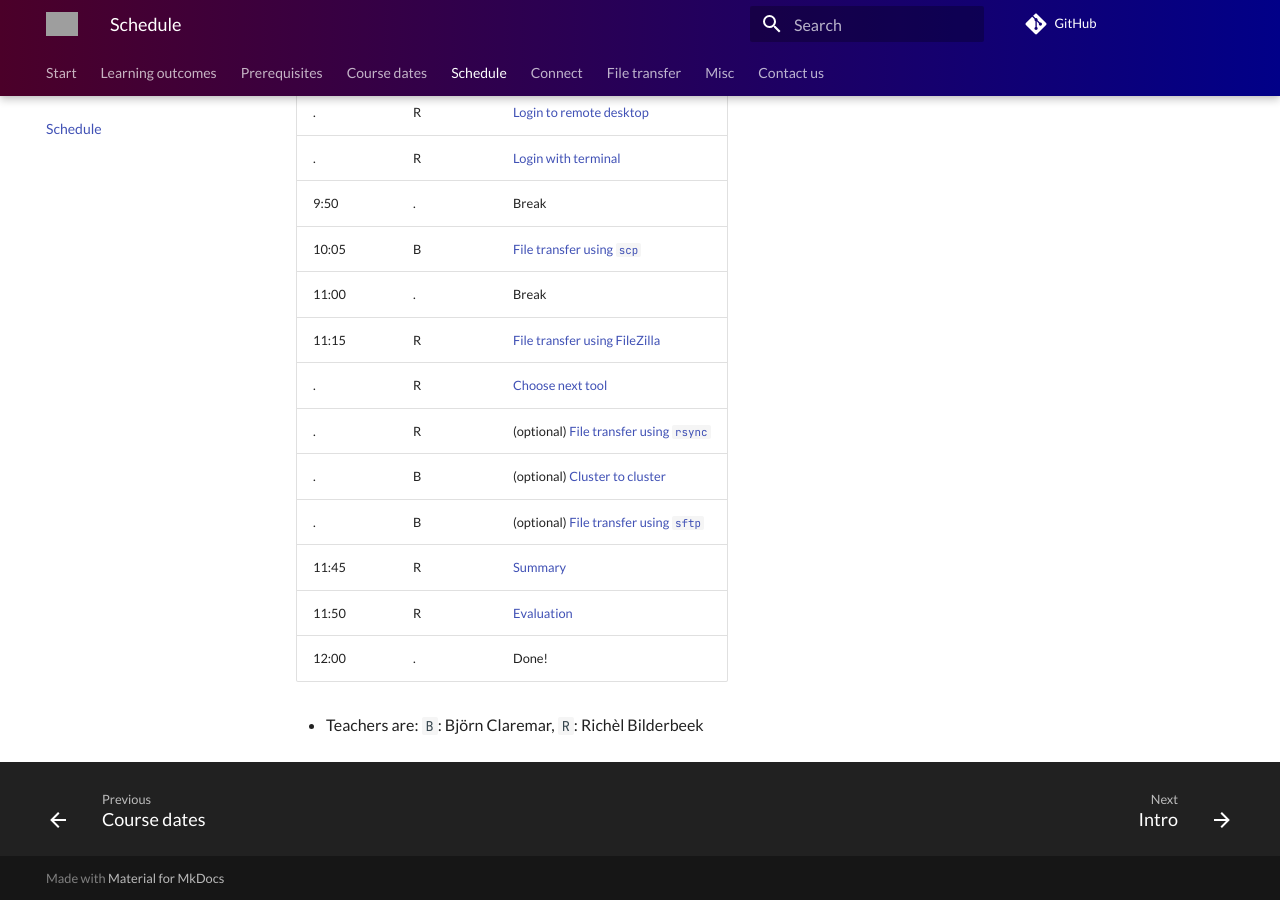
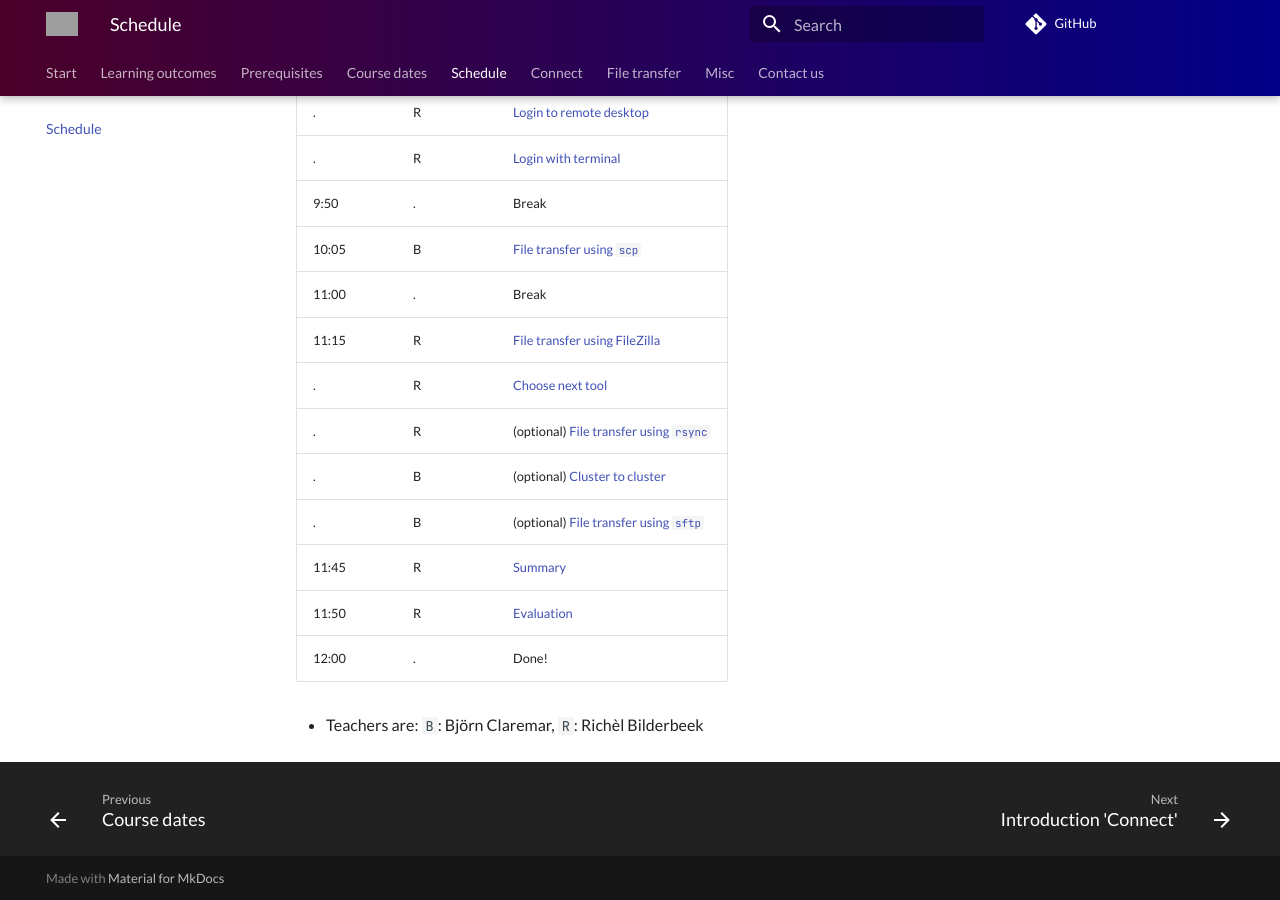
Before and after one commit to UPPMAX/naiss_file_transfer_course, an MkDocs documentation site: the page built from docs/schedule.md, in a window 1280 px wide and 900 px high, scrolled down 501 px. Built offline with MkDocs 1.6.1 and Material for MkDocs 9.7.7, drawn with Linux system fonts in a browser that asks for light colours; comment, search, counter and statistics services are not loaded; some of the changed lines change nothing that is shown; grey boxes are pictures that could not be loaded.

Commit message:
Fix page titles

```diff
--- a/mkdocs.yml
+++ b/mkdocs.yml
@@ -9,11 +9,11 @@
   - Course dates: course_dates.md
   - Schedule: schedule.md
   - Connect:
-    - Intro: sessions/intro_connect/README.md
+    - sessions/intro_connect/README.md
     - Login with terminal: sessions/login_terminal/README.md
     - Login to remote desktop: sessions/login_remote_desktop/README.md
   - File transfer:
-    - Intro: sessions/intro_file_transfer.md
+    - sessions/intro_file_transfer.md
     - File transfer using scp: sessions/scp/README.md
     - File transfer using FileZilla: sessions/filezilla/README.md
     - File transfer using rsync: sessions/rsync/README.md
```
